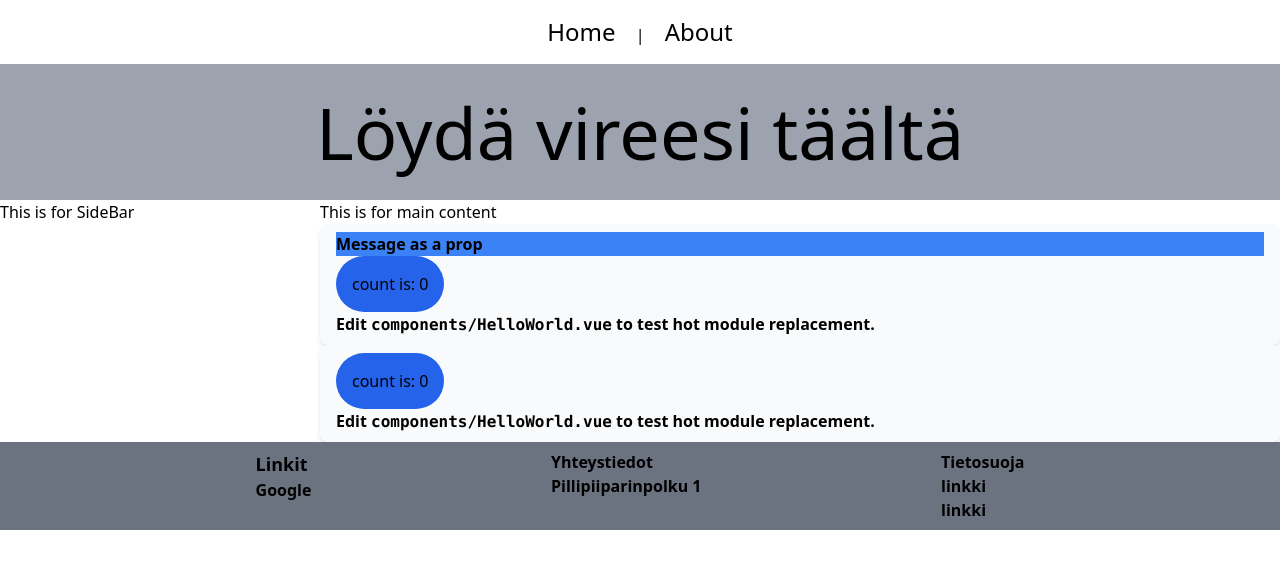
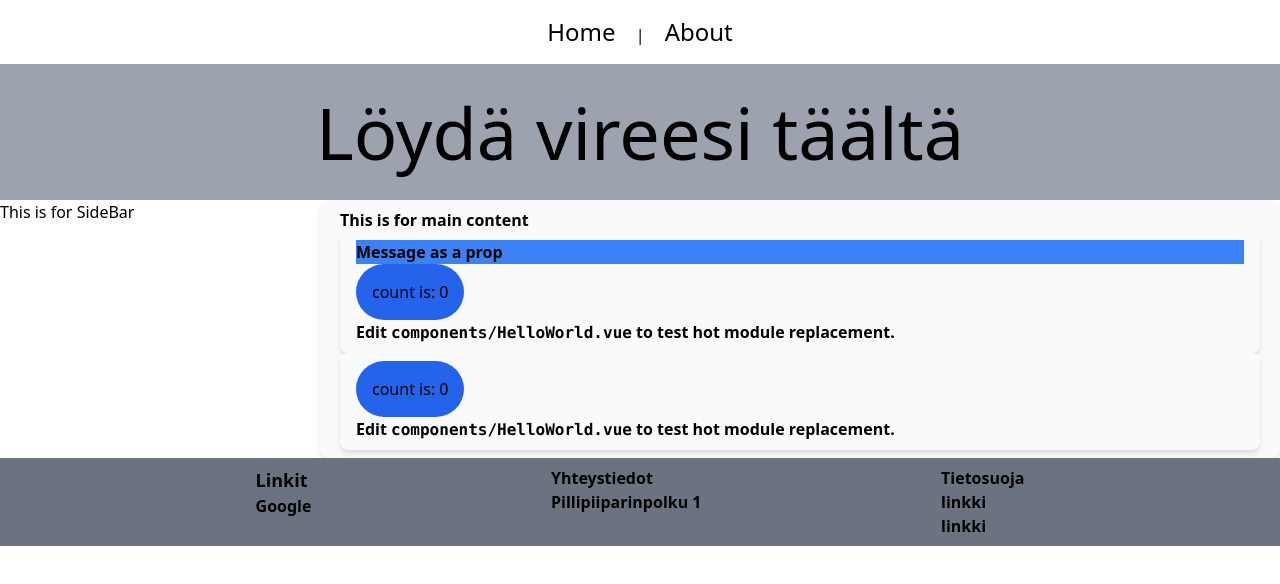
Before and after one commit to vilmaguila/lazy-punter, a Vue app: page / in a window 1280 px wide. Shown: the top 584 px of the page. Built offline with nearby package versions, Linux system fonts and the light colour scheme.

Commit message:
created base-avenue component for flexbox lists

```diff
--- /dev/null
+++ b/src/components/ui/BaseAvenue.vue
@@ -0,0 +1,17 @@
+<template>
+  <div class="flexbox flex-col">
+    <slot></slot>
+  </div>
+</template>
+
+<script>
+export default {
+    name: 'BaseAvenue'
+}
+</script>
+
+<style lang="postcss" scoped>
+div {
+  @apply py-2 px-5 font-semibold rounded-lg shadow-md bg-gray-50 hover:bg-gray-200;
+}
+</style>
--- a/src/main.js
+++ b/src/main.js
@@ -5,11 +5,13 @@ import store from './store'
 import "./tailwind.css"
 
 import BaseCard from '@/components/ui/BaseCard.vue'
+import BaseAvenue from '@/components/ui/BaseAvenue.vue'
 import TheFooter from '@/components/layout/TheFooter.vue'
 
 const app= createApp(App)
 
 app.component('base-card', BaseCard)
+app.component('base-avenue', BaseAvenue)
 app.component('the-footer', TheFooter)
 
 app.use(store).use(router).mount('#app')
--- a/src/views/Home.vue
+++ b/src/views/Home.vue
@@ -2,15 +2,15 @@
   <div class="grid grid-cols-4">
     <navigation-bar class="col-span-4">
       <navigation-item label="Home" link="/" /> |
-      <navigation-item label="About" link="/about"/>
+      <navigation-item label="About" link="/about" />
     </navigation-bar>
     <the-hero class="col-span-4">Löydä vireesi täältä</the-hero>
     <div>This is for SideBar</div>
-    <div class="col-span-3">
+    <base-avenue class="col-span-3">
       This is for main content
       <hello-world msg="Message as a prop"></hello-world>
       <hello-world></hello-world>
-    </div>
+    </base-avenue>
     <the-footer class="col-span-4"></the-footer>
   </div>
 </template>
@@ -18,8 +18,8 @@
 <script>
 import HelloWorld from "../components/HelloWorld.vue";
 import NavigationBar from "../components/ui/NavigationBar.vue";
-import TheHero from '@/components/layout/TheHero.vue'
-import NavigationItem from '@/components/ui/NavigationItem.vue'
+import TheHero from "@/components/layout/TheHero.vue";
+import NavigationItem from "@/components/ui/NavigationItem.vue";
 
 export default {
   name: "Home",
@@ -27,7 +27,7 @@ export default {
     HelloWorld,
     NavigationBar,
     TheHero,
-    NavigationItem
+    NavigationItem,
   },
 };
 </script>
```
